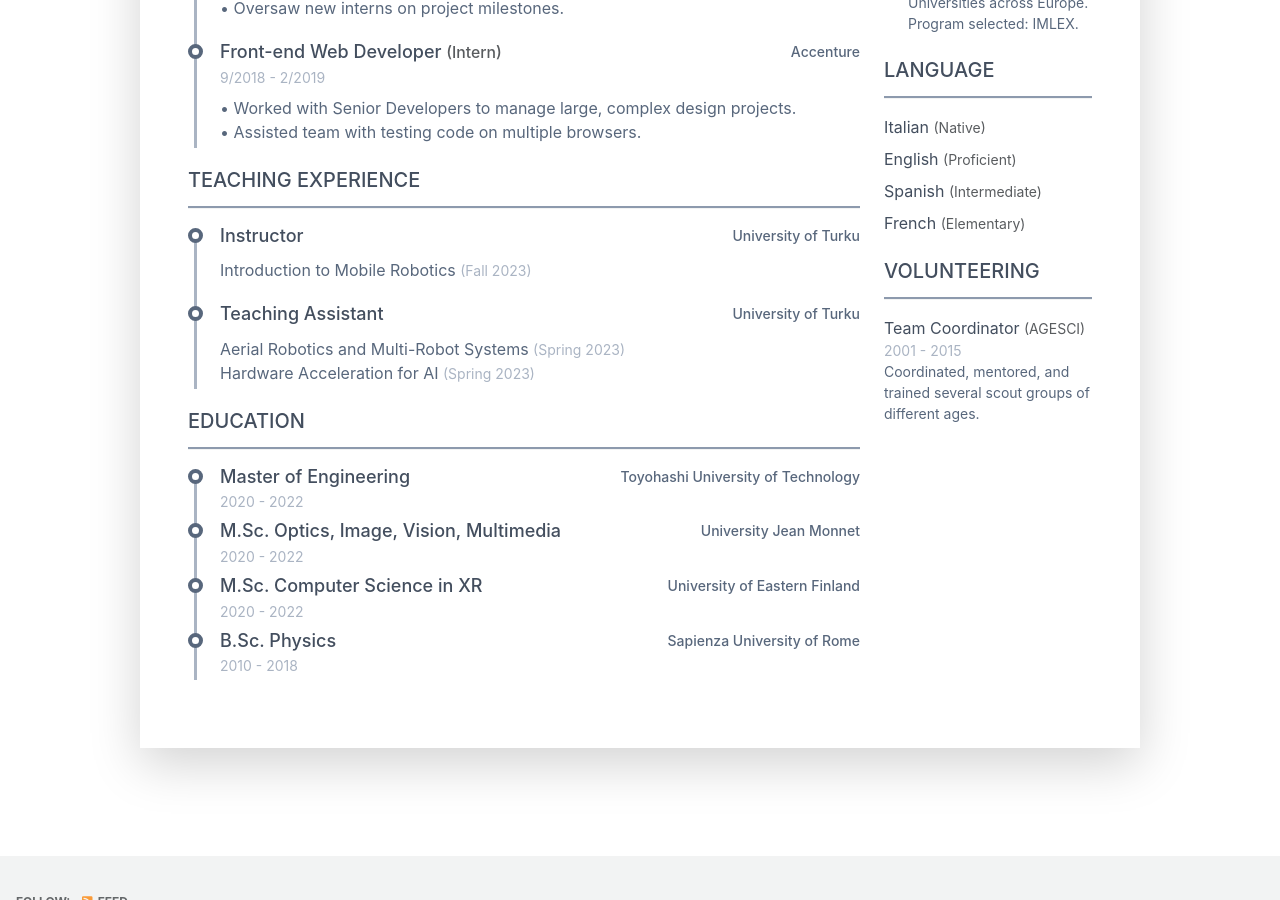
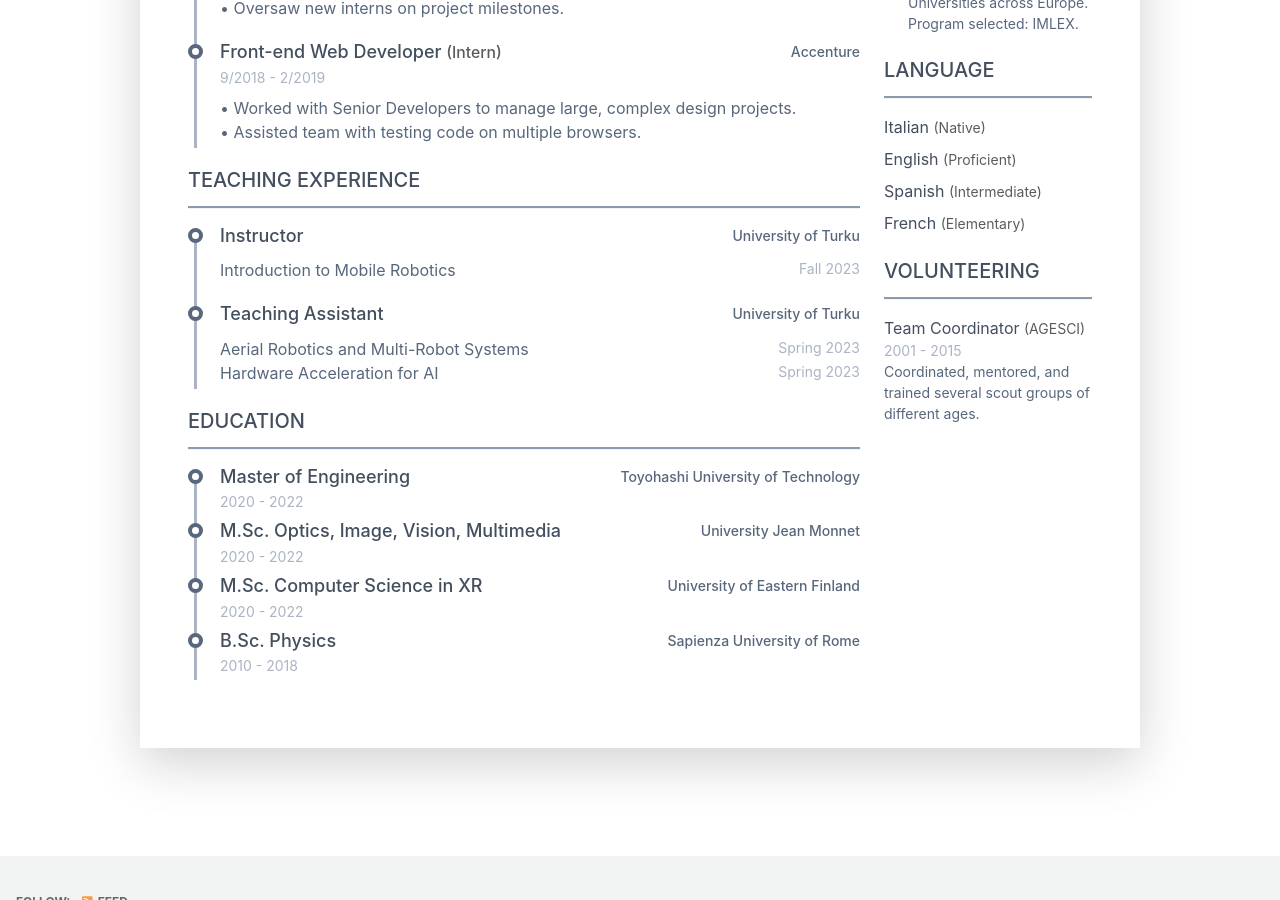
Before and after one commit to IacopomC/iacopomc.github.io, a Jekyll site: the page built from _pages/resume.md, in a window 1280 px wide and 900 px high, scrolled down 1092 px. Built offline with Jekyll 4.4.1, drawn with Linux system fonts in a browser that asks for light colours; cached includes are drawn as plain includes; a style sheet for code colours, icons or effects is not loaded.

Commit message:
change position semester class

```diff
--- a/_pages/resume.md
+++ b/_pages/resume.md
@@ -181,7 +181,7 @@ title:
                                         </div><!--//row-->
                                     </div><!--//resume-timeline-item-header-->
                                     <div class="resume-timeline-item-desc">
-                                        <p>Introduction to Mobile Robotics <span class="resume-position-time">(Fall 2023)</span>
+                                        <p>Introduction to Mobile Robotics <span class="resume-position-time" style="float:right;">Fall 2023</span>
                                         </p>
                                     </div><!--//resume-timeline-item-desc-->
                                 </article><!--//resume-timeline-item-->
@@ -193,9 +193,9 @@ title:
                                         </div><!--//row-->
                                     </div><!--//resume-timeline-item-header-->
                                     <div class="resume-timeline-item-desc">
-                                        <p>Aerial Robotics and Multi-Robot Systems <span class="resume-position-time">(Spring 2023)</span>
+                                        <p>Aerial Robotics and Multi-Robot Systems <span class="resume-position-time" style="float:right;">Spring 2023</span>
                                         <br>
-                                        Hardware Acceleration for AI <span class="resume-position-time">(Spring 2023)</span>
+                                        Hardware Acceleration for AI <span class="resume-position-time" style="float:right;">Spring 2023</span>
                                         </p>
                                     </div><!--//resume-timeline-item-desc-->
                                 </article><!--//resume-timeline-item-->
```
